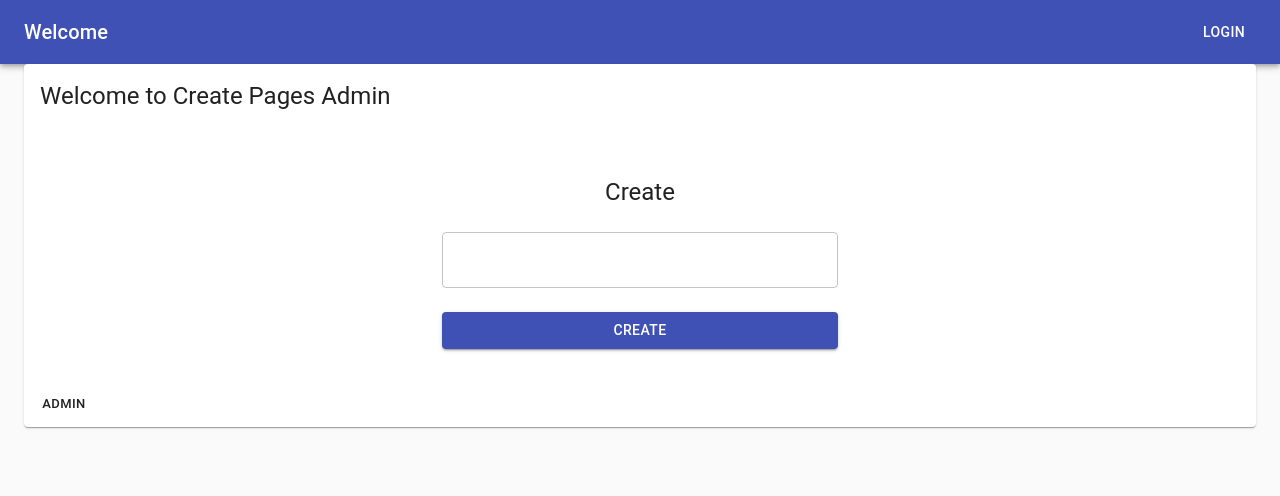
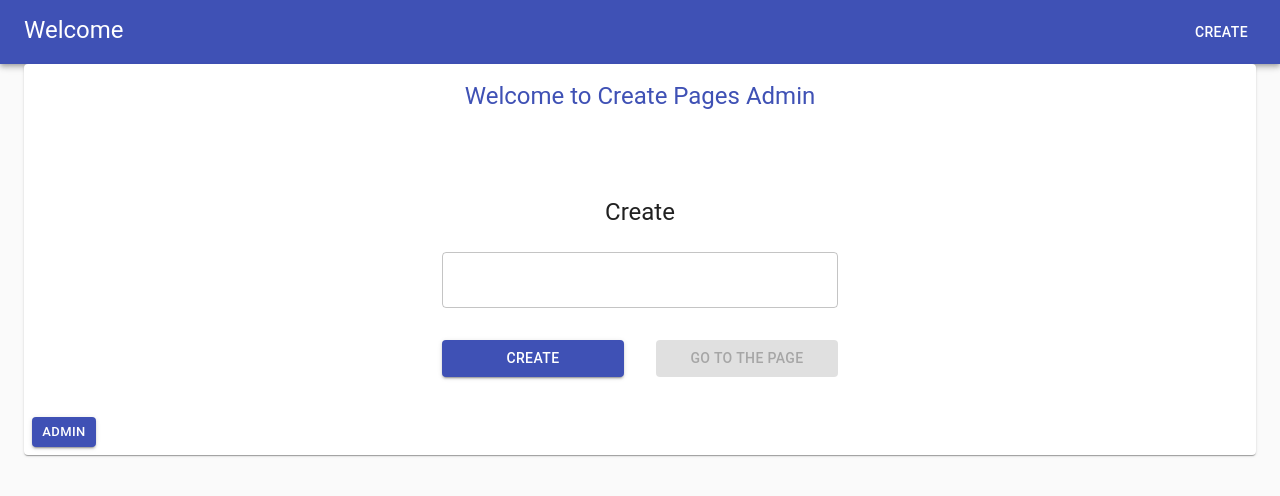
Before and after one commit to OuthBack/test-website, a Next.js app: page /admin/register in a window 1280 px wide. Shown: the top 496 px of the page. Built offline with nearby package versions, Linux system fonts and the light colour scheme; no server answers.

Commit message:
Design Improvements

```diff
--- a/components/Layout/Navbar/Navbar.tsx
+++ b/components/Layout/Navbar/Navbar.tsx
@@ -1,4 +1,4 @@
-import React, { useContext } from "react";
+import React, { useEffect, useState } from "react";
 import { createStyles, makeStyles, Theme } from "@material-ui/core/styles";
 import AppBar from "@material-ui/core/AppBar";
 import Toolbar from "@material-ui/core/Toolbar";
@@ -7,6 +7,7 @@ import Button from "@material-ui/core/Button";
 import IconButton from "@material-ui/core/IconButton";
 import MenuIcon from "@material-ui/icons/Menu";
 import AllPagesContext from "pages/_app";
+import Grid from "@material-ui/core/Grid";
 
 const useStyles = makeStyles((theme: Theme) =>
     createStyles({
@@ -22,17 +23,22 @@ const useStyles = makeStyles((theme: Theme) =>
 
 const Navbar: React.FC = () => {
     const classes = useStyles();
+    const [url, setUrl] = useState("initialState");
+
+    useEffect(() => {
+        setUrl(window.location.origin);
+    }, []);
 
     return (
-        <div className={classes.root}>
+        <div>
             <AppBar position="static">
                 <Toolbar>
-                    <Typography variant="h6" className={classes.title}>
-                        Welcome
-                    </Typography>
-                    <Button color="inherit">
-                        <a href={process.env.SITE_URL + "/login"}>Login</a>
-                    </Button>
+                    <Grid container direction="row" justify="space-between">
+                        <Typography variant="h5">Welcome</Typography>
+                        <Button color="inherit">
+                            <a href={url + "/register"}>Create</a>
+                        </Button>
+                    </Grid>
                 </Toolbar>
             </AppBar>
         </div>
--- /dev/null
+++ b/components/Layout/Snackbar/Snackbar.tsx
@@ -0,0 +1,66 @@
+import React, { useEffect, useContext } from "react";
+import Button from "@material-ui/core/Button";
+import Snackbar from "@material-ui/core/Snackbar";
+import IconButton from "@material-ui/core/IconButton";
+import CloseIcon from "@material-ui/icons/Close";
+import MuiAlert, { AlertProps } from "@material-ui/lab/Alert";
+import Fade from "@material-ui/core/Fade";
+import { TransitionProps } from "@material-ui/core/transitions";
+
+export default function SimpleSnackbar(props) {
+    const [state, setState] = React.useState<{
+        open: boolean;
+        Transition: React.ComponentType<
+            TransitionProps & { children?: React.ReactElement<any, any> }
+        >;
+    }>({
+        open: false,
+        Transition: Fade,
+    });
+
+    const { message, severity, trigger } = props.Info;
+
+    useEffect(() => {
+        if (trigger)
+            setState((previousState: any) => {
+                return {
+                    ...previousState,
+                    open: true,
+                    Fade,
+                };
+            });
+    }, [trigger]);
+
+    const handleClose = () => {
+        setState({
+            ...state,
+            open: false,
+        });
+        props.SetInfo((previousState: any) => {
+            return { ...previousState, trigger: false };
+        });
+    };
+
+    function Alert(props: AlertProps) {
+        return <MuiAlert elevation={6} variant="filled" {...props} />;
+    }
+
+    return (
+        <div>
+            <Snackbar
+                anchorOrigin={{
+                    vertical: "bottom",
+                    horizontal: "right",
+                }}
+                open={state.open}
+                onClose={handleClose}
+                TransitionComponent={state.Transition}
+                autoHideDuration={6000}
+            >
+                <Alert onClose={handleClose} severity={severity}>
+                    {message}
+                </Alert>
+            </Snackbar>
+        </div>
+    );
+}
--- /dev/null
+++ b/components/Layout/Snackbar/index.ts
@@ -0,0 +1 @@
+export { default } from "./Snackbar";
--- a/components/Login/Register.tsx
+++ b/components/Login/Register.tsx
@@ -1,4 +1,5 @@
-import React, { useState } from "react";
+//@ts-ignore
+import React, { useState, useEffect, useContext } from "react";
 import Avatar from "@material-ui/core/Avatar";
 import Button from "@material-ui/core/Button";
 import CssBaseline from "@material-ui/core/CssBaseline";
@@ -12,6 +13,7 @@ import LockOutlinedIcon from "@material-ui/icons/LockOutlined";
 import Typography from "@material-ui/core/Typography";
 import { makeStyles } from "@material-ui/core/styles";
 import Container from "@material-ui/core/Container";
+import SimpleSnackbar from "@components/Layout/Snackbar";
 
 const useStyles = makeStyles((theme) => ({
     paper: {
@@ -35,8 +37,12 @@ const useStyles = makeStyles((theme) => ({
 
 export default function UserRegister() {
     const [username, setUsername] = useState<string>("");
-    const [rePassword, setRePassword] = useState<string>("");
-    const [message, setMessage] = useState<string>("");
+    const [info, setInfo] = useState({
+        message: "",
+        severity: "",
+        trigger: "",
+    });
+    const [url, setUrl] = useState<string>("");
 
     const register = async (): Promise<void> => {
         const axios = require("axios");
@@ -46,8 +52,50 @@ export default function UserRegister() {
             data: {
                 username: username.toLocaleLowerCase(),
             },
-        }).then((response: any) => {
-            setMessage(response.data.message);
+        })
+            .then((response: any) => {
+                const created = "Page Already Created";
+                const success = "Created with Sucess";
+
+                if (response.data.message == created) {
+                    setInfo((previousState: any) => {
+                        return {
+                            ...previousState,
+                            message: created,
+                            severity: "error",
+                            trigger: true,
+                        };
+                    });
+                } else if (response.data.message == success) {
+                    setInfo((previousState: any) => {
+                        return {
+                            ...previousState,
+                            message: success,
+                            severity: "success",
+                            trigger: true,
+                        };
+                    });
+                } else {
+                    setInfo((previousState: any) => {
+                        return {
+                            ...previousState,
+                            message: response.error,
+                            severity: "error",
+                            trigger: true,
+                        };
+                    });
+                }
+            })
+            .catch((error: any) => {
+                setInfo((previousState: any) => {
+                    console.log(error.response.data.error);
+                    return {
+                        ...previousState,
+                        message: "Error " + error.response.data.error,
+                        severity: "error",
+                        trigger: true,
+                    };
+                });
             });
     };
 
@@ -57,19 +105,14 @@ export default function UserRegister() {
         <Container component="main" maxWidth="xs">
             <CssBaseline />
             <div className={classes.paper}>
-                <Typography component="h1" variant="h5">
+                <Typography
+                    style={{ textAlign: "center" }}
+                    component="h1"
+                    variant="h5"
+                >
                     Create
                 </Typography>
                 <form className={classes.form} noValidate>
-                    {message && (
-                        <Typography
-                            style={{ color: "red", textAlign: "center" }}
-                            component="h5"
-                            variant="h5"
-                        >
-                            {message}
-                        </Typography>
-                    )}
                     <Grid container spacing={2}>
                         <Grid item xs={12}>
                             <TextField
@@ -85,9 +128,16 @@ export default function UserRegister() {
                             />
                         </Grid>
                     </Grid>
+                    <Grid
+                        container
+                        justify="space-between"
+                        alignItems="center"
+                        spacing={4}
+                    >
+                        <Grid item xs={6}>
                             <Button
+                                fullWidth
                                 type="button"
-                        fullWidth
                                 variant="contained"
                                 color="primary"
                                 className={classes.submit}
@@ -95,8 +145,24 @@ export default function UserRegister() {
                             >
                                 Create
                             </Button>
+                        </Grid>
+                        <Grid item xs>
+                            <Button
+                                fullWidth
+                                type="button"
+                                variant="contained"
+                                color="primary"
+                                className={classes.submit}
+                                disabled={username ? false : true}
+                                href={"../" + username.toLocaleLowerCase()}
+                            >
+                                Go to the Page
+                            </Button>
+                        </Grid>
+                    </Grid>
                 </form>
             </div>
+            <SimpleSnackbar SetInfo={setInfo} Info={info} />
         </Container>
     );
 }
--- a/package.json
+++ b/package.json
@@ -10,6 +10,7 @@
     "dependencies": {
         "@material-ui/core": "^4.11.3",
         "@material-ui/icons": "^4.11.2",
+        "@material-ui/lab": "^4.0.0-alpha.57",
         "@types/bcrypt": "^3.0.0",
         "@types/bcryptjs": "^2.4.2",
         "axios": "^0.21.1",
--- a/pages/admin/register.tsx
+++ b/pages/admin/register.tsx
@@ -1,6 +1,6 @@
 //@ts-nocheck
 import { Typography, Container, Card } from "@material-ui/core";
-import React, { useState, useEffect } from "react";
+import React, { useState, useEffect, createContext } from "react";
 import { makeStyles } from "@material-ui/core/styles";
 import CardActions from "@material-ui/core/CardActions";
 import CardContent from "@material-ui/core/CardContent";
@@ -9,7 +9,16 @@ import Logout from "@components/Login/logout";
 import { CookiesProvider } from "react-cookie";
 import UserRegister from "@components/Login/Register";
 
+export const Info = createContext();
+export const SetInfo = createContext();
+
 export default function Register() {
+    const [info, setInfo] = useState({
+        message: "",
+        severity: "",
+        trigger: "",
+    });
+
     const useStyles = makeStyles({
         root: {
             minWidth: 275,
@@ -33,13 +42,19 @@ export default function Register() {
         <Container>
             <Card className={classes.root}>
                 <CardContent>
-                    <Typography variant="h5" component="h2">
+                    <Typography
+                        color="primary"
+                        style={{ textAlign: "center" }}
+                        variant="h5"
+                        component="h2"
+                    >
                         Welcome to Create Pages Admin
                     </Typography>
-                    <UserRegister />
+                    <br />
+                    <UserRegister setInfo={setInfo} Info={Info} />
                 </CardContent>
                 <CardActions>
-                    <Button size="small">
+                    <Button size="small" color="primary" variant="contained">
                         <a href="./">Admin</a>
                     </Button>
                 </CardActions>
--- a/pages/api/auth/register.ts
+++ b/pages/api/auth/register.ts
@@ -33,6 +33,7 @@ export default async (
             const user = db.collection("users").insertOne({
                 username: username,
             });
+
             res.status(200).json({ message: "Created with Sucess" });
         }
 
```
Also changed, not shown: pages/[name].tsx (+14 -5 lines), pages/admin/index.tsx (+6 -1 lines), 1 other file (tests, documents, lock files or other folders). Lines whose indentation alone changed are shown as unchanged.
